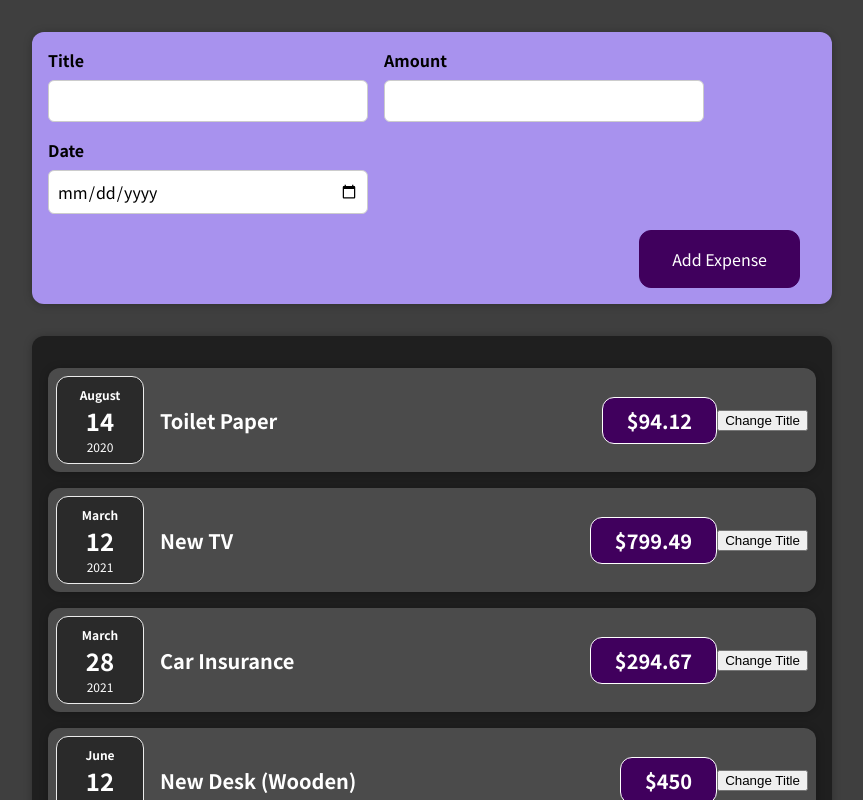
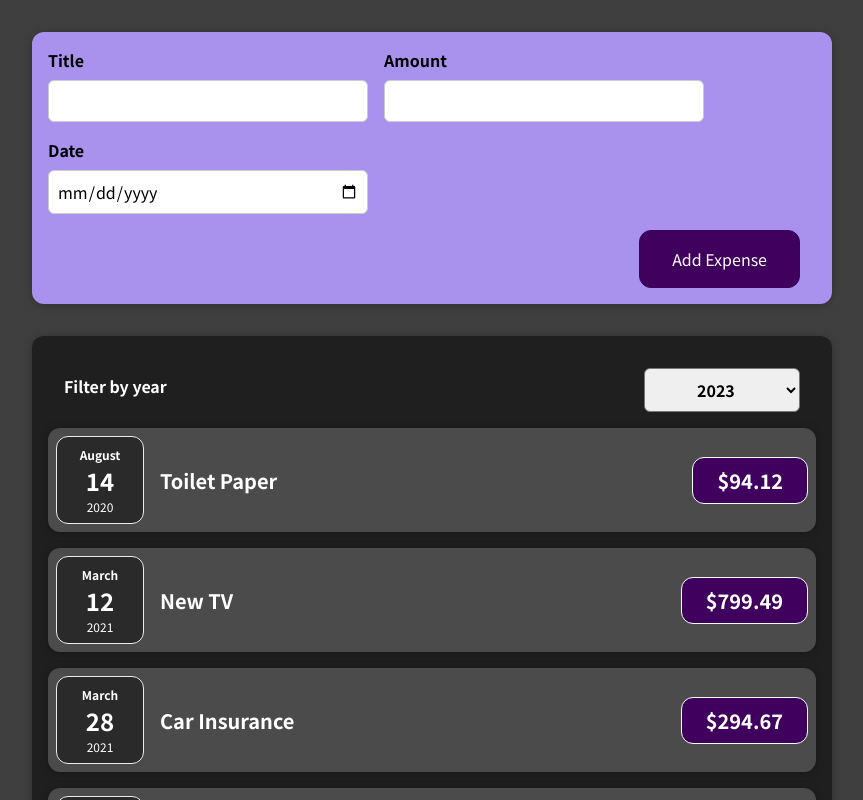
Before and after one commit to vivekkushal/learn-react-max, a React (Create React App) app: page / in a window 1280 px wide. Shown: the top 800 px of the page, without its empty margins (208-1071 px from the left). Built offline with nearby package versions, Linux system fonts and the light colour scheme.

Commit message:
chore: Code cleanup

```diff
--- a/src/components/Expenses/ExpenseItem.js
+++ b/src/components/Expenses/ExpenseItem.js
@@ -1,25 +1,16 @@
-import React, { useState } from 'react';
+import React from 'react';
 import ExpenseDate from './ExpenseDate';
 import Card from '../UI/Card';
 import './ExpenseItem.css';
 
 const ExpenseItem = (props) => {
-  const [title, setTitle] = useState(props.title);
-  console.log('ExpenseItem evaluated by React', title);
-
-  const clickHandler = () => {
-    setTitle('Updated');
-    console.log(title);
-  };
-
   return (
     <Card className="expense-item">
       <ExpenseDate date={props.date} />
       <div className="expense-item__description">
-        <h2>{title}</h2>
+        <h2>{props.title}</h2>
         <div className="expense-item__price">${props.amount}</div>
       </div>
-      <button onClick={clickHandler}>Change Title</button>
     </Card>
   );
 };
--- a/src/components/Expenses/Expenses.js
+++ b/src/components/Expenses/Expenses.js
@@ -1,11 +1,23 @@
-import React from 'react';
+import React, { useState } from 'react';
 import ExpenseItem from './ExpenseItem';
 import Card from '../UI/Card';
 import './Expenses.css';
+import ExpensesFilter from '../NewExpense/ExpensesFilter';
 
 const Expenses = (props) => {
+  const [filteredYear, setFilteredYear] = useState('2023');
+
+  const filterChangeHandler = (selectedYear) => {
+    setFilteredYear(selectedYear);
+  };
+
   return (
+    <div>
       <Card className="expenses">
+        <ExpensesFilter
+          selectedYear={filteredYear}
+          onChangeFilter={filterChangeHandler}
+        />
         <ExpenseItem
           title={props.items[0].title}
           amount={props.items[0].amount}
@@ -27,6 +39,7 @@ const Expenses = (props) => {
           date={props.items[3].date}
         />
       </Card>
+    </div>
   );
 };
 
--- a/src/components/NewExpense/ExpenseForm.js
+++ b/src/components/NewExpense/ExpenseForm.js
@@ -79,8 +79,8 @@ const ExpenseForm = (props) => {
           <label>Date</label>
           <input
             type="date"
-            min="2019-01-01"
-            max="2027-12-31"
+            min="2023-01-01"
+            max="2028-12-31"
             value={enteredDate}
             onChange={dateChangeHandler}
           />
--- /dev/null
+++ b/src/components/NewExpense/ExpensesFilter.css
@@ -0,0 +1,24 @@
+.expenses-filter {
+  color: white;
+  padding: 0 1rem;
+}
+
+.expenses-filter__control {
+  display: flex;
+  width: 100%;
+  align-items: center;
+  justify-content: space-between;
+  margin: 1rem 0;
+}
+
+.expenses-filter label {
+  font-weight: bold;
+  margin-bottom: 0.5rem;
+}
+
+.expenses-filter select {
+  font: inherit;
+  padding: 0.5rem 3rem;
+  font-weight: bold;
+  border-radius: 6px;
+}
--- /dev/null
+++ b/src/components/NewExpense/ExpensesFilter.js
@@ -0,0 +1,26 @@
+import React from 'react';
+
+import './ExpensesFilter.css';
+
+const ExpensesFilter = (props) => {
+  const dropdownChangeHandler = (event) => {
+    props.onChangeFilter(event.target.value);
+  };
+
+  return (
+    <div className="expenses-filter">
+      <div className="expenses-filter__control">
+        <label>Filter by year</label>
+        <select value={props.selectedYear} onChange={dropdownChangeHandler}>
+          <option value="2025">2025</option>
+          <option value="2024">2024</option>
+          <option value="2023">2023</option>
+          <option value="2022">2022</option>
+          <option value="2021">2021</option>
+        </select>
+      </div>
+    </div>
+  );
+};
+
+export default ExpensesFilter;
```
Lines whose indentation alone changed are shown as unchanged.
